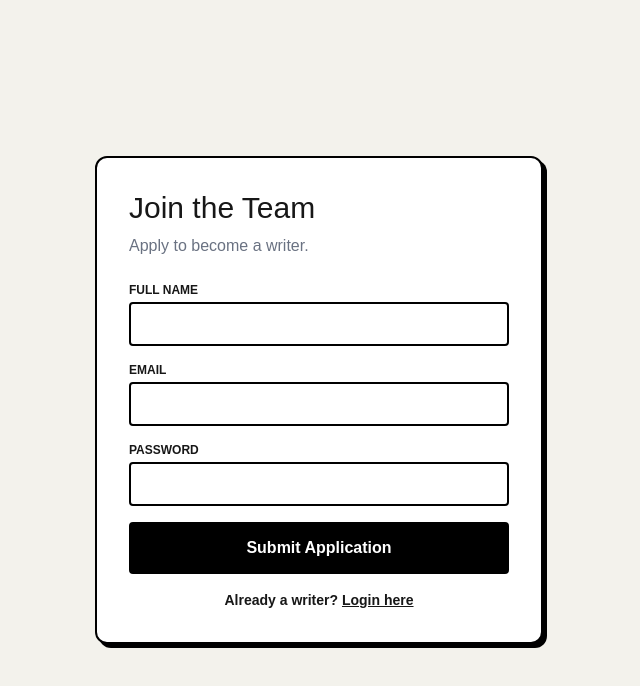
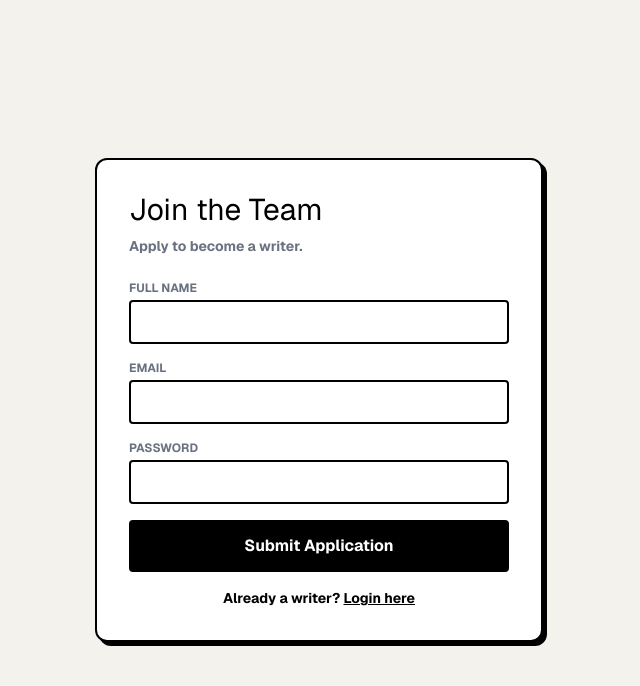
Before and after one commit to Sociials/blogs, a Next.js app: page /apply in a window 1280 px wide. Shown: the top 686 px of the page, without its empty margins (321-961 px from the left). Built offline with nearby package versions, Linux system fonts and the light colour scheme.

Commit message:
ui updates

```diff
--- a/app/apply/page.js
+++ b/app/apply/page.js
@@ -43,10 +43,15 @@ export default function ApplyPage() {
   }
 
   return (
-    <div className="min-h-screen flex items-center justify-center bg-[#F3F2EC] p-4">
+    <div className="min-h-screen flex items-center justify-center bg-[#F3F2EC] p-4 font-sans">
       <div className="max-w-md w-full bg-white border-2 border-black shadow-[4px_4px_0px_#000] p-8 rounded-xl">
-        <h1 className="unbounded-900 text-3xl mb-2">Join the Team</h1>
-        <p className="text-gray-500 mb-6">Apply to become a writer.</p>
+        {/* Added text-black to header */}
+        <h1 className="unbounded-900 text-3xl mb-2 text-black">
+          Join the Team
+        </h1>
+        <p className="text-gray-500 mb-6 font-bold text-sm">
+          Apply to become a writer.
+        </p>
 
         {error && (
           <div className="bg-red-100 text-red-600 p-3 mb-4 text-sm font-bold border-2 border-red-500 rounded">
@@ -56,36 +61,37 @@ export default function ApplyPage() {
 
         <form onSubmit={handleSubmit} className="space-y-4">
           <div>
-            <label className="block text-xs font-bold uppercase mb-1">
+            <label className="block text-xs font-bold uppercase mb-1 text-gray-500">
               Full Name
             </label>
             <input
               name="name"
               required
               type="text"
-              className="w-full border-2 border-black p-2 rounded focus:outline-none focus:shadow-[2px_2px_0px_#A259FF]"
+              // Added bg-white and placeholder color
+              className="w-full bg-white border-2 border-black text-black p-2 rounded font-bold focus:outline-none focus:shadow-[2px_2px_0px_#A259FF]"
             />
           </div>
           <div>
-            <label className="block text-xs font-bold uppercase mb-1">
+            <label className="block text-xs font-bold uppercase mb-1 text-gray-500">
               Email
             </label>
             <input
               name="email"
               required
               type="email"
-              className="w-full border-2 border-black p-2 rounded focus:outline-none focus:shadow-[2px_2px_0px_#A259FF]"
+              className="w-full bg-white border-2 border-black text-black p-2 rounded font-bold focus:outline-none focus:shadow-[2px_2px_0px_#A259FF]"
             />
           </div>
           <div>
-            <label className="block text-xs font-bold uppercase mb-1">
+            <label className="block text-xs font-bold uppercase mb-1 text-gray-500">
               Password
             </label>
             <input
               name="password"
               required
               type="password"
-              className="w-full border-2 border-black p-2 rounded focus:outline-none focus:shadow-[2px_2px_0px_#A259FF]"
+              className="w-full bg-white border-2 border-black text-black p-2 rounded font-bold focus:outline-none focus:shadow-[2px_2px_0px_#A259FF]"
             />
           </div>
 
@@ -97,7 +103,7 @@ export default function ApplyPage() {
           </button>
         </form>
 
-        <p className="text-center mt-4 text-sm font-bold">
+        <p className="text-center mt-4 text-sm font-bold text-black">
           Already a writer?{" "}
           <Link href="/login" className="underline hover:text-[#A259FF]">
             Login here
--- a/app/globals.css
+++ b/app/globals.css
@@ -15,7 +15,7 @@
 @media (prefers-color-scheme: dark) {
   :root {
     --background: #0a0a0a;
-    --foreground: #ededed;
+
   }
 }
 
--- a/app/login/page.js
+++ b/app/login/page.js
@@ -54,7 +54,7 @@ export default function LoginPage() {
   }
 
   return (
-    <div className="min-h-screen flex items-center justify-center bg-[#F3F2EC] p-4 font-sans">
+    <div className="min-h-screen flex items-center justify-center text-b bg-[#F3F2EC] p-4 font-sans">
       <div className="max-w-md w-full bg-white border-2 border-black shadow-[4px_4px_0px_#000] p-8 rounded-xl">
         <h1 className="unbounded-900 text-3xl mb-6 text-black">Writer Login</h1>
 
@@ -74,7 +74,7 @@ export default function LoginPage() {
               type="email"
               placeholder="you@sociials.com"
               required
-              className="w-full border-2 border-black p-3 rounded-lg font-bold focus:outline-none focus:shadow-[4px_4px_0px_#A259FF] transition-all"
+              className="w-full border-2 border-black text-black   p-3 rounded-lg font-bold focus:outline-none focus:shadow-[4px_4px_0px_#A259FF] transition-all"
             />
           </div>
 
@@ -87,7 +87,7 @@ export default function LoginPage() {
               type="password"
               placeholder="••••••••"
               required
-              className="w-full border-2 border-black p-3 rounded-lg font-bold focus:outline-none focus:shadow-[4px_4px_0px_#A259FF] transition-all"
+              className="w-full border-2 border-black p-3 text-black rounded-lg font-bold focus:outline-none focus:shadow-[4px_4px_0px_#A259FF] transition-all"
             />
           </div>
 
```
